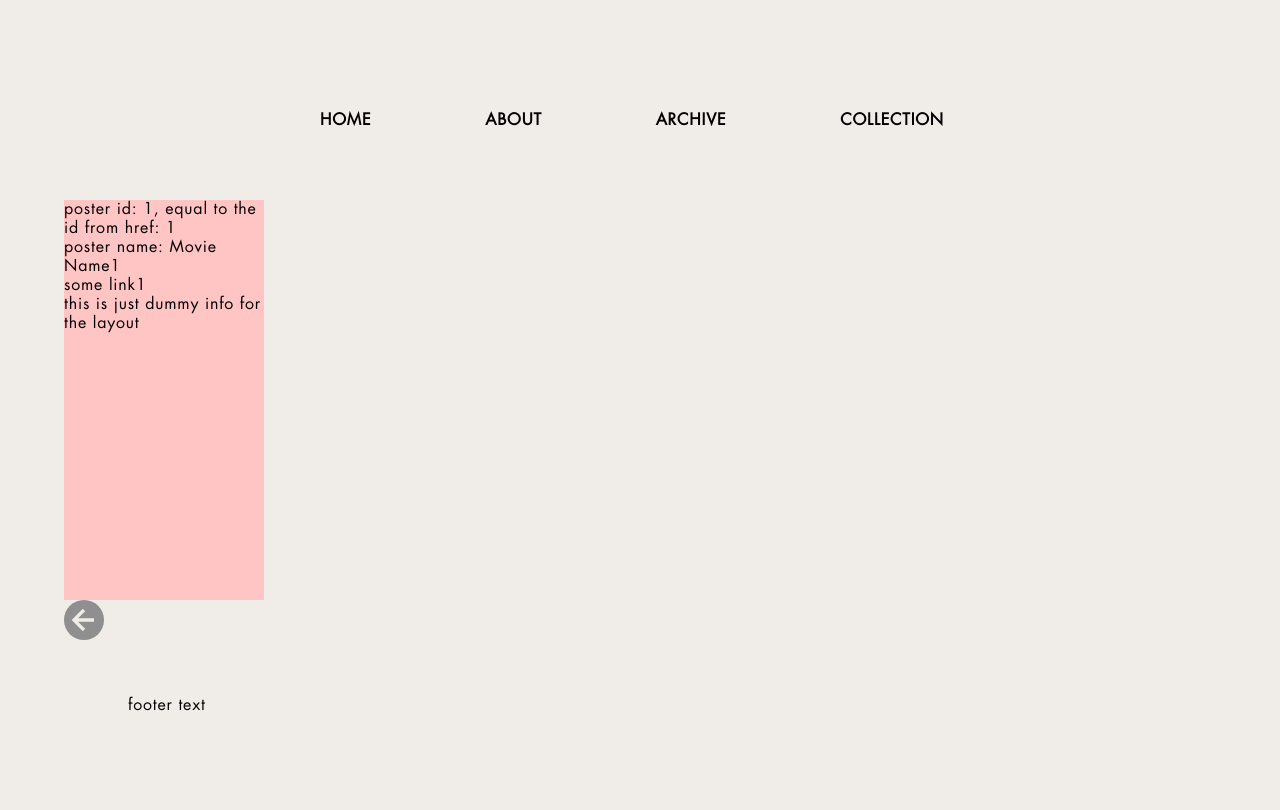
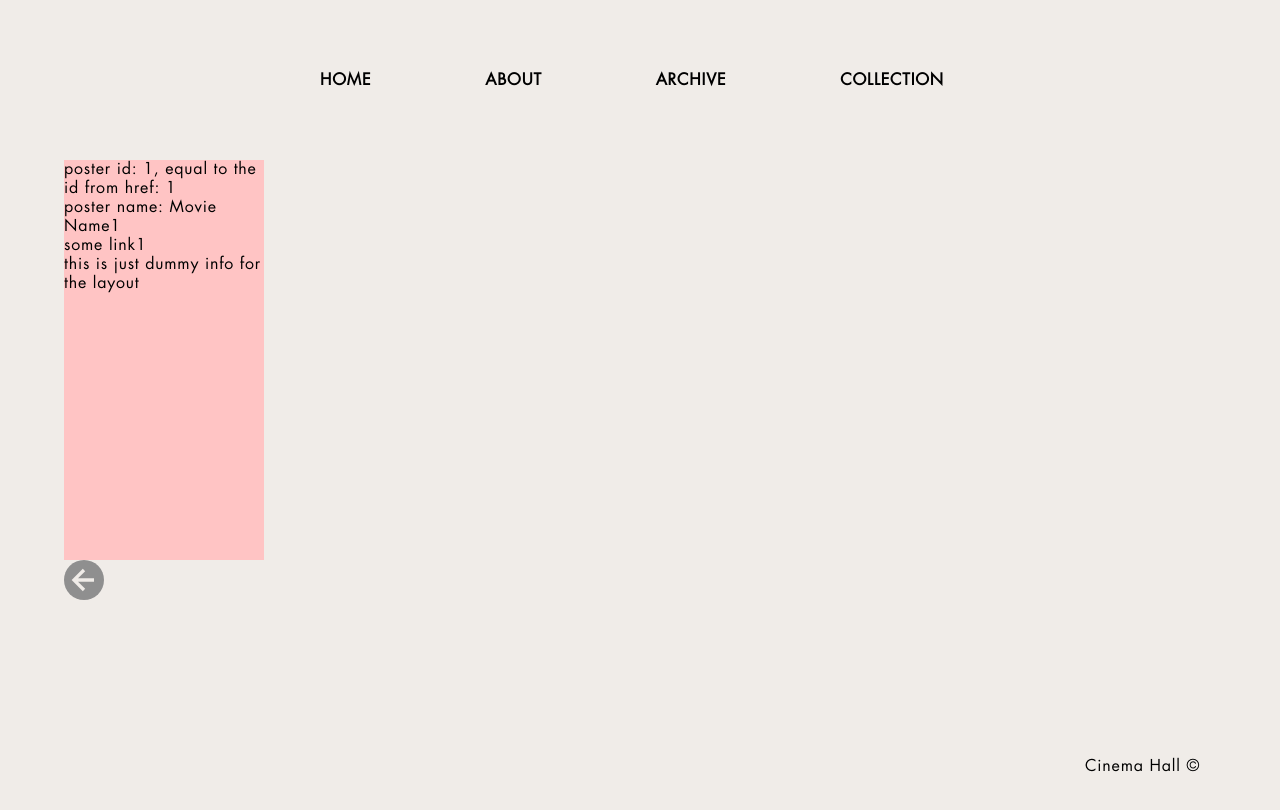
Before and after one commit to yourbaebea/cinema-hall, a React (Create React App) app: page /poster/1 in a window 1280 px wide. Built offline with nearby package versions, Linux system fonts and the light colour scheme.

Commit message:
layout updates

```diff
--- a/src/components/Layout/Footer.jsx
+++ b/src/components/Layout/Footer.jsx
@@ -9,7 +9,7 @@ const Footer = () => {
 
       <div className={classes.footer}>
 
-        <p>footer text</p>
+        <div>Cinema Hall ©</div>
 
       </div>
 
--- a/src/components/Layout/Layout.jsx
+++ b/src/components/Layout/Layout.jsx
@@ -23,7 +23,11 @@ class Layout extends Component {
 
       <Navbar/>
 
-      <PageComponent/>
+      <div className={classes.PageComponent}>
+        <PageComponent/>
+      </div>
+
+
 
       <Footer/>
 
--- a/src/components/PosterWrap.jsx
+++ b/src/components/PosterWrap.jsx
@@ -23,8 +23,10 @@ function PosterWrap() {
 
       <Navbar/>
 
+      <div className={classes.PageComponent}>
+
       {data === null ? <NotFound/> : <Poster id={id} data={data}/> }
-
+      </div>
       <Footer/>
 
     </div>
--- a/src/pages/Archive.jsx
+++ b/src/pages/Archive.jsx
@@ -25,18 +25,19 @@ export default class Archive extends Component {
   render() {
     return (
         <div className={classes.page}>
-            <h1>Archive</h1>
-            <p>archive text</p>
 
-            <div className={classes.title} >this is a title with the secondary font</div>
-
-            <div>this is the text back to the primary font</div>
             <div className={classes.posterGrid}>
             {queryfromserver.map(poster => (
               <div className={classes.posterContainer}>
                 <a className={classes.posterImage} key={poster.id} href={`/poster/${poster.id}`}>poster</a>
                 <div className={classes.posterText}>
-                  <p>texto aqui do poster {poster.id}</p>
+                  <h1 className={classes.title} >Name of {poster.id}</h1>
+                  <p>texto aqui do poster {poster.id}
+                  Lorem ipsum dolor sit amet, consectetur adipiscing elit, sed do eiusmod tempor incididunt ut labore et dolore magna aliqua. Porta nibh venenatis cras sed felis. Nisi quis eleifend quam adipiscing vitae proin sagittis nisl. Sollicitudin nibh sit amet commodo. Sed egestas egestas fringilla phasellus faucibus scelerisque. Ac tincidunt vitae semper quis lectus nulla. Malesuada pellentesque elit eget gravida cum sociis natoque. Nec nam aliquam sem et tortor consequat id porta nibh. Eget aliquet nibh praesent tristique magna sit amet purus gravida. Nulla porttitor massa id neque aliquam vestibulum. Nunc mi ipsum faucibus vitae aliquet nec.
+
+Ut aliquam purus sit amet luctus venenatis lectus magna. Turpis massa tincidunt dui ut ornare lectus sit. Quam viverra orci sagittis eu volutpat. Eget gravida cum sociis natoque penatibus. Etiam sit amet nisl purus in. Arcu ac tortor dignissim convallis. Amet risus nullam eget felis eget nunc. Eget aliquet nibh praesent tristique magna sit. Scelerisque eleifend donec pretium vulputate sapien. Nulla facilisi etiam dignissim diam quis enim. Ac placerat vestibulum lectus mauris ultrices. Vitae elementum curabitur vitae nunc sed velit dignissim sodales. Quis enim lobortis scelerisque fermentum dui.
+
+                 </p>
                 </div>
               </div>
 
--- a/src/styles/archive.module.css
+++ b/src/styles/archive.module.css
@@ -11,21 +11,19 @@
   height: fit-content;
   display: flex;
   flex-direction: column;
-  gap: 3vh;
+  gap: 6vh;
 }
 
 .posterContainer{
   width:inherit;
-  height: calc(var(--poster-height) * var(--scale-archive));
+  height: max-content;
   display: flex;
   flex-direction: row;
-  gap: 3vh;
-  text-align: center;
+  gap: 6vh;
 }
 
 .posterContainer:nth-child(even) {
   flex-direction: row-reverse;
-  text-align: center;
 }
 
 .posterImage{
@@ -34,7 +32,8 @@
   background-color: rgb(220, 220, 220);
 }
 
-.posterTex{
-  height: inherit;
-  background-color: rgb(220, 220, 220);
+.posterText{
+  width: calc(100% - calc(var(--poster-width) * var(--scale-archive)));
+  height: fit-content;
+  text-align: left;
 }
--- a/src/styles/index.css
+++ b/src/styles/index.css
@@ -20,10 +20,10 @@
   --poster-color: var(--grey-3);
 
 
-  --poster-width: 720px;
-  --poster-height: 1080px;
+  --poster-width: 72px;
+  --poster-height: 108px;
 
-  --scale-archive: 0.5;
+  --scale-archive: 6;
   --scale-collection: 0.3;
 
 
--- a/src/styles/layout.module.css
+++ b/src/styles/layout.module.css
@@ -1,23 +1,32 @@
 .container{
-    padding: 5vh 5vw;
+    padding: 0vh 5vw;
+}
+
+.PageComponent{
+    min-height: 70vh;
 }
 
 .footer{
-    padding: 5vh 5vw;
+    height: 5vh;
+    padding-top: 2vh;
+    padding-bottom: 2vh;
+    width: inherit;
+    display: flex;
+    justify-content:end;
+    align-items: flex-end;
 }
 
 
 .navbar{
     width: 100%;
-    padding: 10vh 20vw;
-    height: min(200px,20vh);
+    height: 20vh;
+    padding: 5vh 20vw;
     display: flex;
     justify-content: space-between;
     align-items: center;
     box-sizing: border-box;
     text-transform: uppercase;
     font-weight: 900;
-
 }
 
 .navigation{
```
